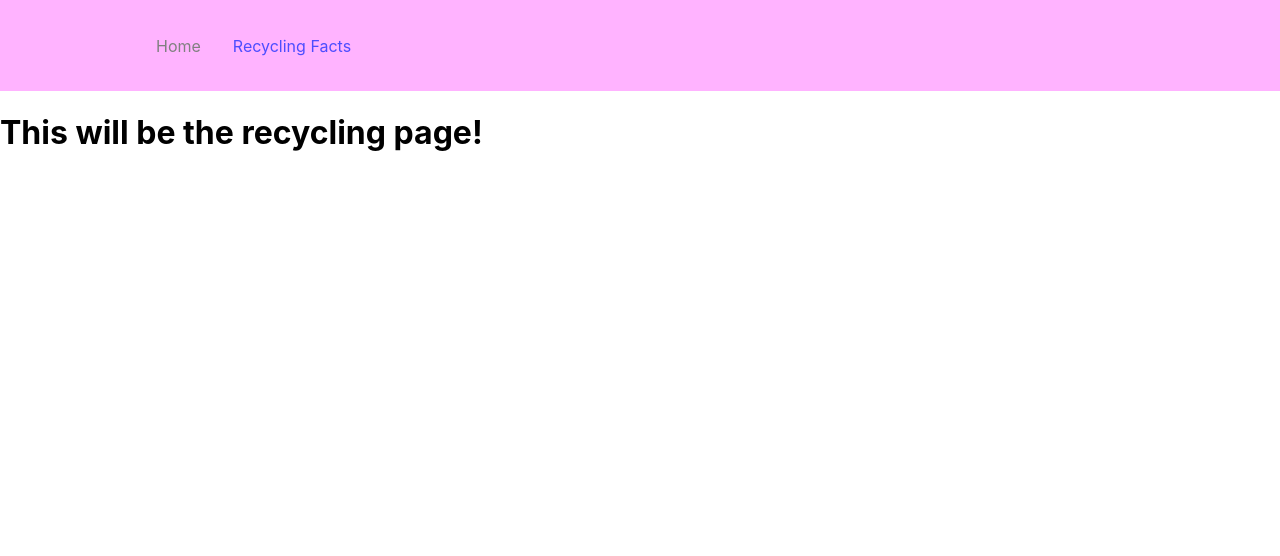
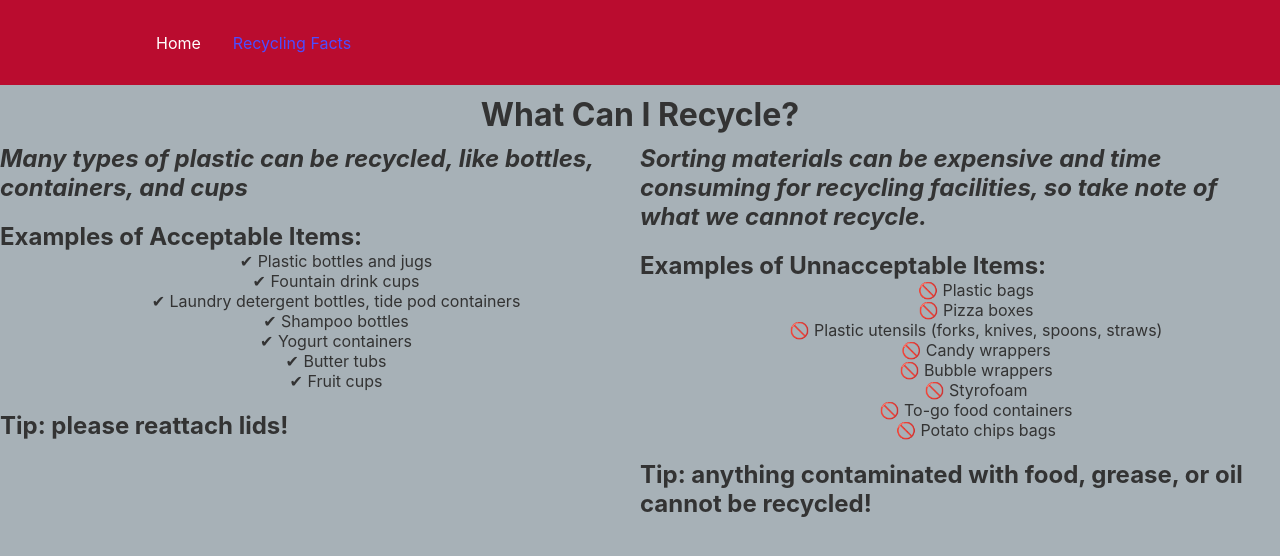
Before and after one commit to suterj12/hackohioengiechallenge, a React (Create React App) app in the folder hackproject/: page /recycling in a window 1280 px wide. Shown: the top 556 px of the page. Built offline with nearby package versions, Linux system fonts and the light colour scheme.

Commit message:
add styling

```diff
--- a/hackproject/src/App.css
+++ b/hackproject/src/App.css
@@ -1,38 +1,89 @@
-.App {
+body {
+  background-color: #A7B1B7;
+  color: #333;
+  font-family: -apple-system, BlinkMacSystemFont, "Avenir Next", "Avenir",
+    "Segoe UI", "Lucida Grande", "Helvetica Neue", "Helvetica", "Fira Sans",
+    "Roboto", "Noto", "Droid Sans", "Cantarell", "Oxygen", "Ubuntu",
+    "Franklin Gothic Medium", "Century Gothic", "Liberation Sans", sans-serif;
   text-align: center;
 }
 
-.App-logo {
-  height: 40vmin;
-  pointer-events: none;
-}
+a {
+  color: rgba(#000, 0.7);
 
-@media (prefers-reduced-motion: no-preference) {
-  .App-logo {
-    animation: App-logo-spin infinite 20s linear;
+  &:focus,
+  &:hover {
+    color: rgba(#000, 0.6);
   }
 }
 
-.App-header {
-  background-color: #282c34;
-  min-height: 100vh;
+#header {
+  background-color: #BA0C2F;
+  height: 7rem;
   display: flex;
-  flex-direction: column;
+  justify-content: space-between;
   align-items: center;
-  justify-content: center;
-  font-size: calc(10px + 2vmin);
-  color: white;
+  color: #fff;
 }
 
-.App-link {
-  color: #61dafb;
+#header h1 {
+  padding: 20px;
 }
 
-@keyframes App-logo-spin {
-  from {
-    transform: rotate(0deg);
-  }
-  to {
-    transform: rotate(360deg);
-  }
+#footer {
+  background-color: #BA0C2F;
+  height: 7rem;
+  width: 100%;
+  position: absolute;
+  bottom: 0;
 }
+
+.main-content {
+  padding: 20px;
+  display: grid;
+  grid-template-columns: 1fr;
+  gap: 20px;
+}
+
+.content-holder {
+  background-color: #fff;
+  border-radius: 0.5rem;
+  box-shadow: 0 0 0.5rem rgba(#000, 0.1);
+  margin: 10px;
+}
+
+.column {
+  display: grid;
+  grid-template-columns: 1fr 1fr;
+}
+
+* {
+  margin: 0;
+  padding: 0;
+  box-sizing: border-box;
+}
+
+h1, p {
+  padding: 10px;
+}
+
+h2{
+  font-size: 4vh;
+  text-align: left;
+}
+
+h3{
+  font-size: 3vh;
+  text-align: left;
+}
+
+p {
+  padding: 10px;
+  font-size: 2vh;
+}
+
+ul.recycleList {
+  list-style-type: none;
+  font-size: 2vh;
+  text-indent: 5%;
+}
--- a/hackproject/src/components/Navbar/NavbarElements.js
+++ b/hackproject/src/components/Navbar/NavbarElements.js
@@ -2,7 +2,7 @@ import { NavLink as Link } from "react-router-dom";
 import styled from "styled-components";
 
 export const Nav = styled.nav`
-background: #ffb3ff;
+background: #BA0C2F;
 height: 85px;
 display: flex;
 justify-content: space-between;
@@ -11,7 +11,7 @@ z-index: 12;
 `;
 
 export const NavLink = styled(Link)`
-color: #808080;
+color: #fff;
 display: flex;
 align-items: center;
 text-decoration: none;
--- a/hackproject/src/pages/recycling.js
+++ b/hackproject/src/pages/recycling.js
@@ -2,7 +2,45 @@ import React from 'react';
 
 const Recycling = () => {
     return (
-        <h1>This will be the recycling page!</h1>
+        <div>
+        <h1>What Can I Recycle?</h1>
+        <div class = "column">
+          <div>
+            <h3><i>Many types of plastic can be recycled, like bottles, containers, and cups</i></h3>
+              <br/>
+            <h3>Examples of Acceptable Items:</h3>
+            <ul class = "recycleList">
+              <li>✔ Plastic bottles and jugs</li>
+              <li>✔ Fountain drink cups</li>
+              <li>✔ Laundry detergent bottles, tide pod containers</li>
+              <li>✔ Shampoo bottles</li>
+              <li>✔ Yogurt containers</li>
+              <li>✔ Butter tubs</li>
+              <li>✔ Fruit cups</li>
+              <br/>
+            </ul>
+            <h3>Tip: please reattach lids!</h3>
+          </div>
+          <div>
+            <h3><i> Sorting materials can be
+            expensive and time consuming for recycling facilities, so take note of what we cannot recycle.</i></h3>
+            <br/>
+            <h3>Examples of Unnacceptable Items:</h3>
+            <ul class = "recycleList">
+              <li>🚫 Plastic bags</li>
+              <li>🚫 Pizza boxes</li>
+              <li>🚫 Plastic utensils (forks, knives, spoons, straws)</li>
+              <li>🚫 Candy wrappers</li>
+              <li>🚫 Bubble wrappers</li>
+              <li>🚫 Styrofoam</li>
+              <li>🚫 To-go food containers</li>
+              <li>🚫 Potato chips bags</li>
+              <br/>
+            </ul>
+            <h3> Tip: anything contaminated with food, grease, or oil cannot be recycled!</h3>
+          </div>
+        </div>
+        </div>
     );
 };
 
```
